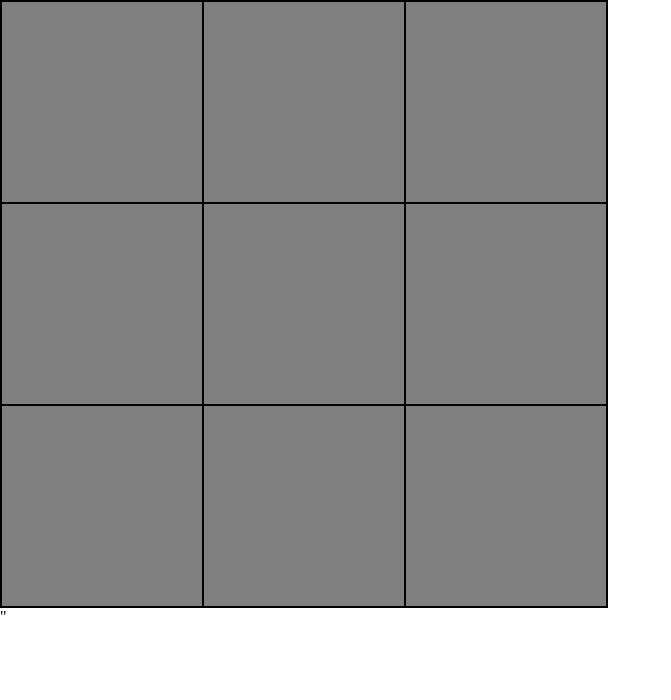
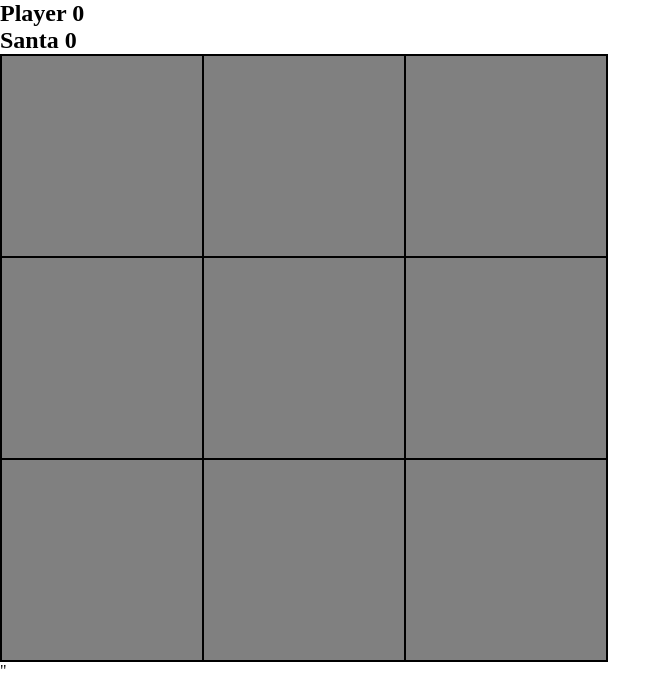
Before and after one commit to guytoon/ForFun--Christmas-TickTackToe, a plain HTML site: page Index.html in a window 1280 px wide. Shown: the whole page, without its empty margins (0-671 px from the left). Drawn offline with Linux system fonts and the light colour scheme.

Commit message:
Added score area
Added score html

```diff
--- a/Index.html
+++ b/Index.html
@@ -5,6 +5,10 @@
         <link href="Content/styles.css" type="text/css" rel="stylesheet" />
     </head>
     <body>
+        <div class="score-board">
+            <h2>Player <span> 0 </span></h2>
+            <h2>Santa <span> 0 </span></h2>
+        </div>
         <div class="board">
             <div class="cell"></div>
             <div class="cell"></div>
```
